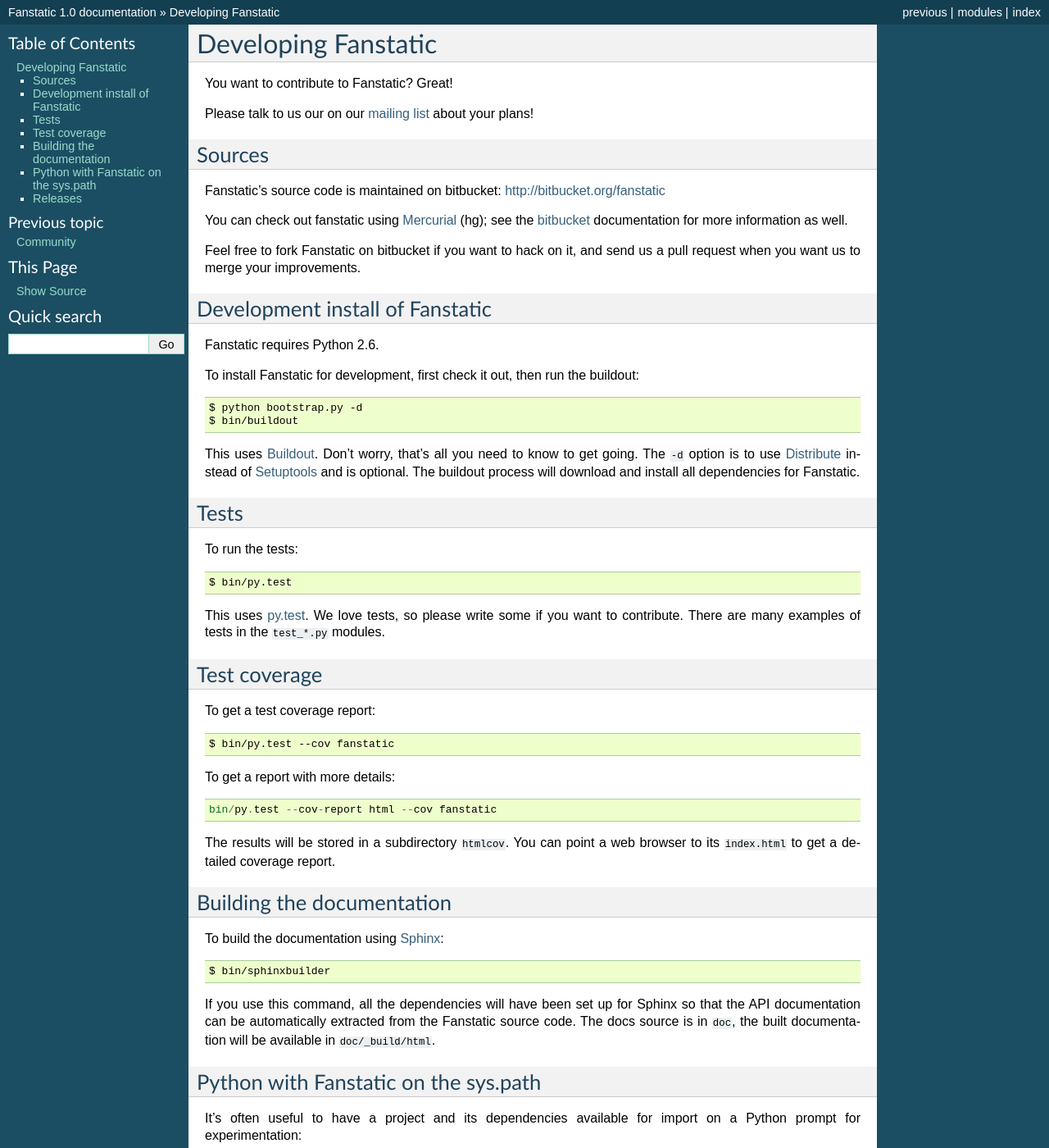
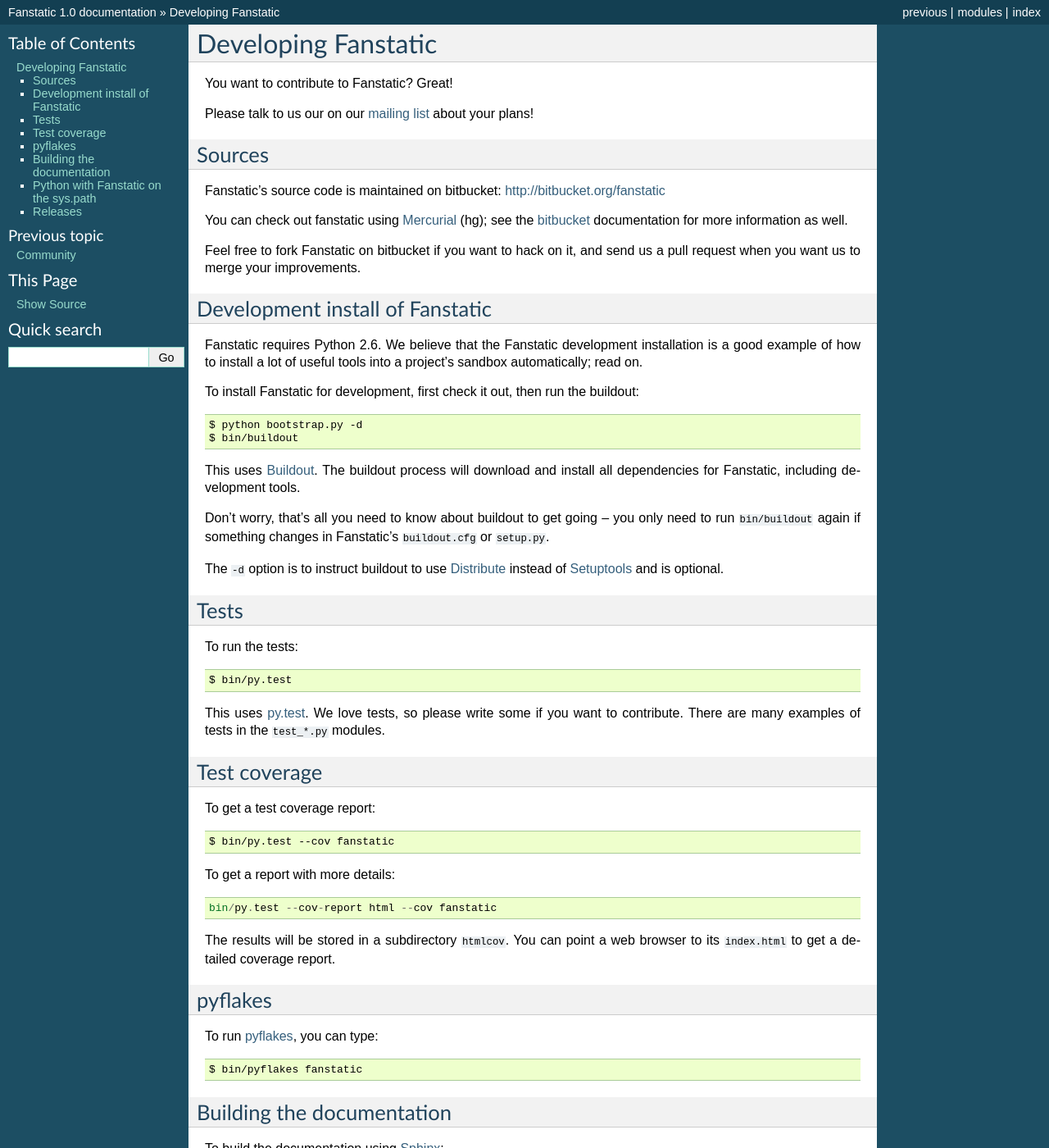
Before and after one commit to zopefoundation/fanstatic, a Sphinx documentation site: the page built from doc/development.rst, in a window 1280 px wide and 1400 px high. Shown: the whole window at 82% size. Built offline with Sphinx 7.4.7, drawn with Linux system fonts in a browser that asks for light colours.

Commit message:
Various documentation tweaks.

```diff
--- a/doc/api.rst
+++ b/doc/api.rst
@@ -34,3 +34,8 @@
 .. autoclass:: fanstatic.LibraryRegistry
   :members:
   :show-inheritance:
+
+Functions
+---------
+
+.. autofunction:: fanstatic.get_library_registry
--- a/doc/development.rst
+++ b/doc/development.rst
@@ -26,7 +26,9 @@
 Development install of Fanstatic
 --------------------------------
 
-Fanstatic requires Python 2.6.
+Fanstatic requires Python 2.6. We believe that the Fanstatic
+development installation is a good example of how to install a lot of
+useful tools into a project's sandbox automatically; read on.
 
 To install Fanstatic for development, first check it out, then run the
 buildout::
@@ -34,10 +36,15 @@
  $ python bootstrap.py -d
  $ bin/buildout
 
-This uses Buildout_. Don't worry, that's all you need to know to get
-going. The ``-d`` option is to use Distribute_ instead of Setuptools_
-and is optional. The buildout process will download and install all
-dependencies for Fanstatic.
+This uses Buildout_. The buildout process will download and install
+all dependencies for Fanstatic, including development tools.
+
+Don't worry, that's all you need to know about buildout to get going
+-- you only need to run ``bin/buildout`` again if something changes in
+Fanstatic's ``buildout.cfg`` or ``setup.py``.
+
+The ``-d`` option is to instruct buildout to use Distribute_ instead
+of Setuptools_ and is optional.
 
 .. _Buildout: http://buildout.org
 
@@ -71,6 +78,15 @@
 
 The results will be stored in a subdirectory ``htmlcov``. You can point
 a web browser to its ``index.html`` to get a detailed coverage report.
+
+pyflakes
+--------
+
+To run pyflakes_, you can type::
+
+  $ bin/pyflakes fanstatic
+
+.. _pyflakes: http://divmod.org/trac/wiki/DivmodPyflakes
 
 Building the documentation
 --------------------------
```
